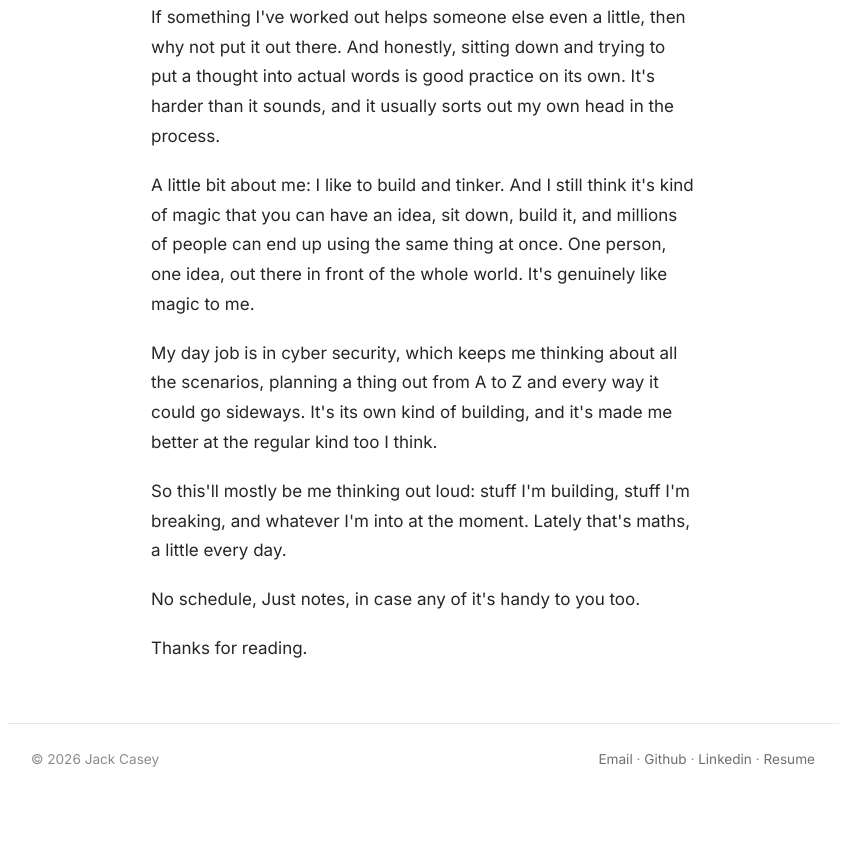
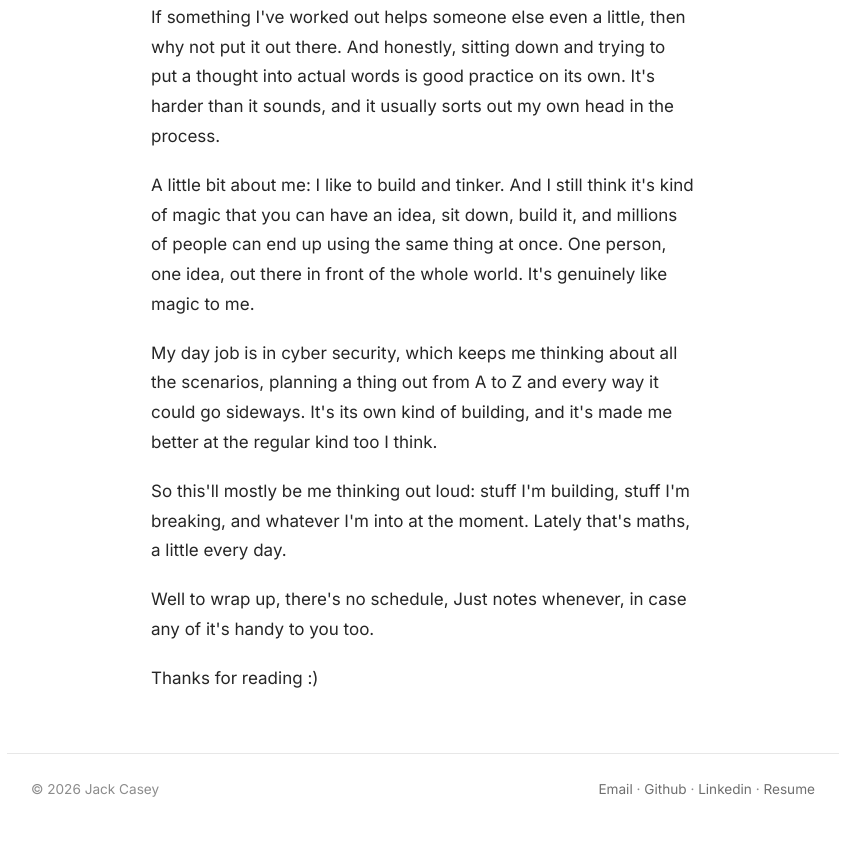
Before and after one commit to JMTC-dev/personal-website, a plain HTML site: page writing/welcome.html in a window 1280 px wide. Shown: the part 309-1157 px from the top of the page, without its empty margins (217-1062 px from the left). Before the commit the page ends 1128 px from the top, so only its background shows below. Drawn offline with Linux system fonts and the light colour scheme.

Commit message:
update welcome

```diff
--- a/writing/welcome.html
+++ b/writing/welcome.html
@@ -36,8 +36,8 @@
         <p>A little bit about me: I like to build and tinker. And I still think it's kind of magic that you can have an idea, sit down, build it, and millions of people can end up using the same thing at once. One person, one idea, out there in front of the whole world. It's genuinely like magic to me.</p>
         <p>My day job is in cyber security, which keeps me thinking about all the scenarios, planning a thing out from A to Z and every way it could go sideways. It's its own kind of building, and it's made me better at the regular kind too I think.</p>
         <p>So this'll mostly be me thinking out loud: stuff I'm building, stuff I'm breaking, and whatever I'm into at the moment. Lately that's maths, a little every day.</p>
-        <p>No schedule, Just notes, in case any of it's handy to you too.</p>
-        <p>Thanks for reading.</p>
+        <p>Well to wrap up, there's no schedule, Just notes whenever, in case any of it's handy to you too.</p>
+        <p>Thanks for reading :)</p>
       </div>
     </article>
   </main>
```
